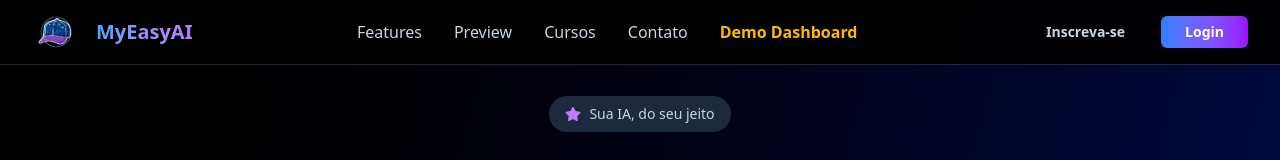
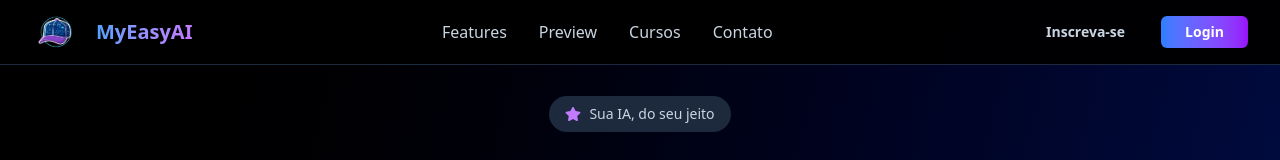
Before and after one commit to MyEasyAI-Org/myeasyai-frontend, a React (Vite) app: page / in a window 1280 px wide. Shown: the top 160 px of the page. Built offline with nearby package versions, Linux system fonts and the light colour scheme.

Commit message:
feature/86dy0d70j

```diff
--- a/src/App.tsx
+++ b/src/App.tsx
@@ -8,7 +8,6 @@ import { Hero } from "./components/Hero";
 import { MidStats } from "./components/MidStats";
 import NavBar from "./components/NavBar";
 import { Preview } from "./components/Preview";
-import { Dashboard } from "./components/Dashboard";
 import { DashboardPreview } from "./components/DashboardPreview";
 import { OnboardingModal } from "./components/OnboardingModal";
 import { LoadingIntro } from "./components/LoadingIntro";
@@ -22,7 +21,7 @@ function App() {
   const [isSignupOpen, setIsSignupOpen] = useState(false);
   const [user, setUser] = useState<User | null>(null);
   const [loading, setLoading] = useState(true);
-  const [currentView, setCurrentView] = useState<'home' | 'dashboard' | 'preview'>('home');
+  const [currentView, setCurrentView] = useState<'home' | 'dashboard'>('home');
   const [isOnboardingOpen, setIsOnboardingOpen] = useState(false);
   const [needsOnboarding, setNeedsOnboarding] = useState(false);
 
@@ -105,19 +104,6 @@ function App() {
   });
 
   useEffect(() => {
-    // Verificar hash para preview mode
-    const handleHashChange = () => {
-      if (window.location.hash === '#dashboard-preview') {
-        setCurrentView('preview');
-      }
-    };
-
-    // Verificar no carregamento inicial
-    handleHashChange();
-
-    // Escutar mudanças no hash
-    window.addEventListener('hashchange', handleHashChange);
-
     // Verificar sessão atual
     const checkUser = async () => {
       try {
@@ -181,7 +167,6 @@ function App() {
     return () => {
       subscription.unsubscribe();
       clearTimeout(timeoutId);
-      window.removeEventListener('hashchange', handleHashChange);
     };
   }, []);
 
@@ -191,11 +176,6 @@ function App() {
 
   // Renderização baseada na view atual e estado do usuário
   if (user && currentView === 'dashboard') {
-    return <Dashboard onLogout={handleLogout} onGoHome={goToHome} />;
-  }
-
-  // Preview mode (sem autenticação)
-  if (currentView === 'preview') {
     return <DashboardPreview />;
   }
 
--- a/src/components/NavBar.tsx
+++ b/src/components/NavBar.tsx
@@ -56,12 +56,6 @@ export default function NavBar({
             >
               Contato
             </a>
-            <button
-              onClick={() => window.location.hash = '#dashboard-preview'}
-              className="text-amber-400 transition-colors hover:text-amber-300 font-semibold"
-            >
-              Demo Dashboard
-            </button>
           </div>
 
           <div className="flex space-x-2 sm:space-x-3">
```
